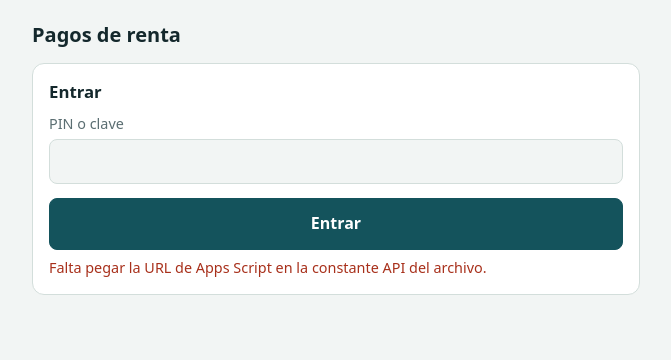
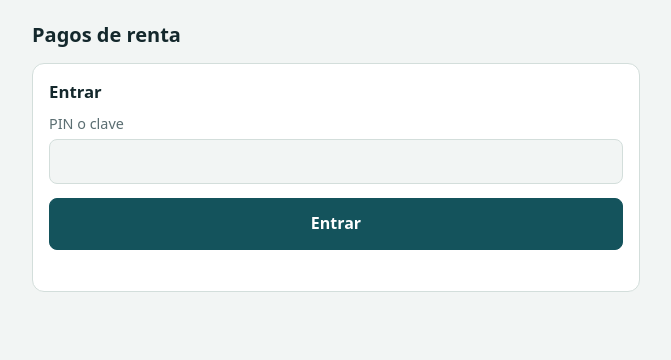
Before and after one commit to franklynraulvargasmartinez-cyber/renta, a plain HTML site: page index.html in a window 1280 px wide. Shown: the whole page, without its empty margins (304-975 px from the left). Drawn offline with Linux system fonts and the light colour scheme.

Commit message:
Update API URL in index.html

```diff
--- a/index.html
+++ b/index.html
@@ -145,7 +145,7 @@ const KEY='pagos-renta-v1';
 let S={cfg:{inq:'',dueno:'',dir:'',monto:0},pagos:[],next:1};
 try{const r=localStorage.getItem(KEY);if(r){const o=JSON.parse(r);S=Object.assign(S,o);S.cfg=Object.assign({inq:'',dueno:'',dir:'',monto:0},o.cfg||{})}}catch(e){}
 const save=()=>{try{localStorage.setItem(KEY,JSON.stringify(S))}catch(e){}};
-const API='PEGA_AQUI_LA_URL_DE_APPS_SCRIPT';
+const API='https://script.google.com/macros/s/AKfycbyJzTkDd5kLHB4zpZUno2QzjO3w-c6f5rL9YH5mJOpkpHJ_kFzRGG_jTy2zVuI4sK8z/exec';
 let PIN='';try{PIN=localStorage.getItem('pagos-renta-pin')||''}catch(e){}
 let loaded=false,dupKey=null;
 async function api(body){
```
